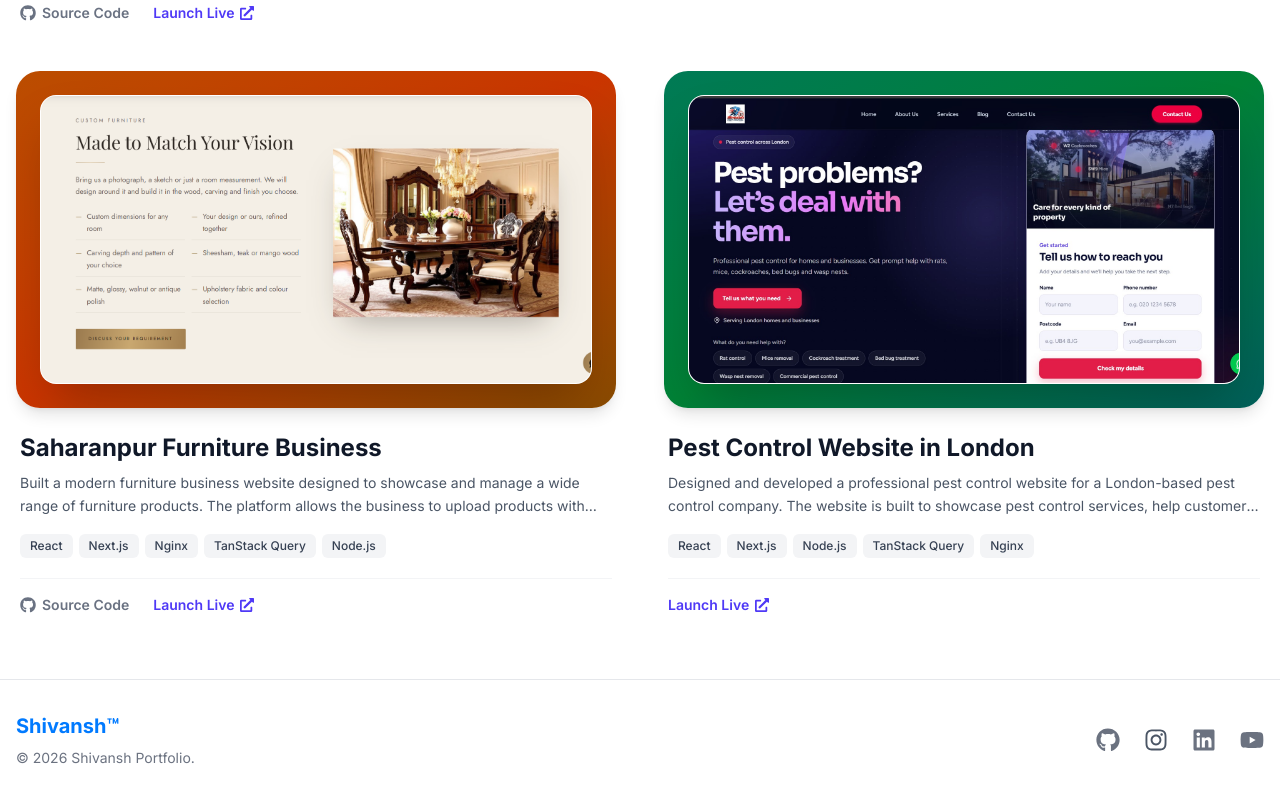
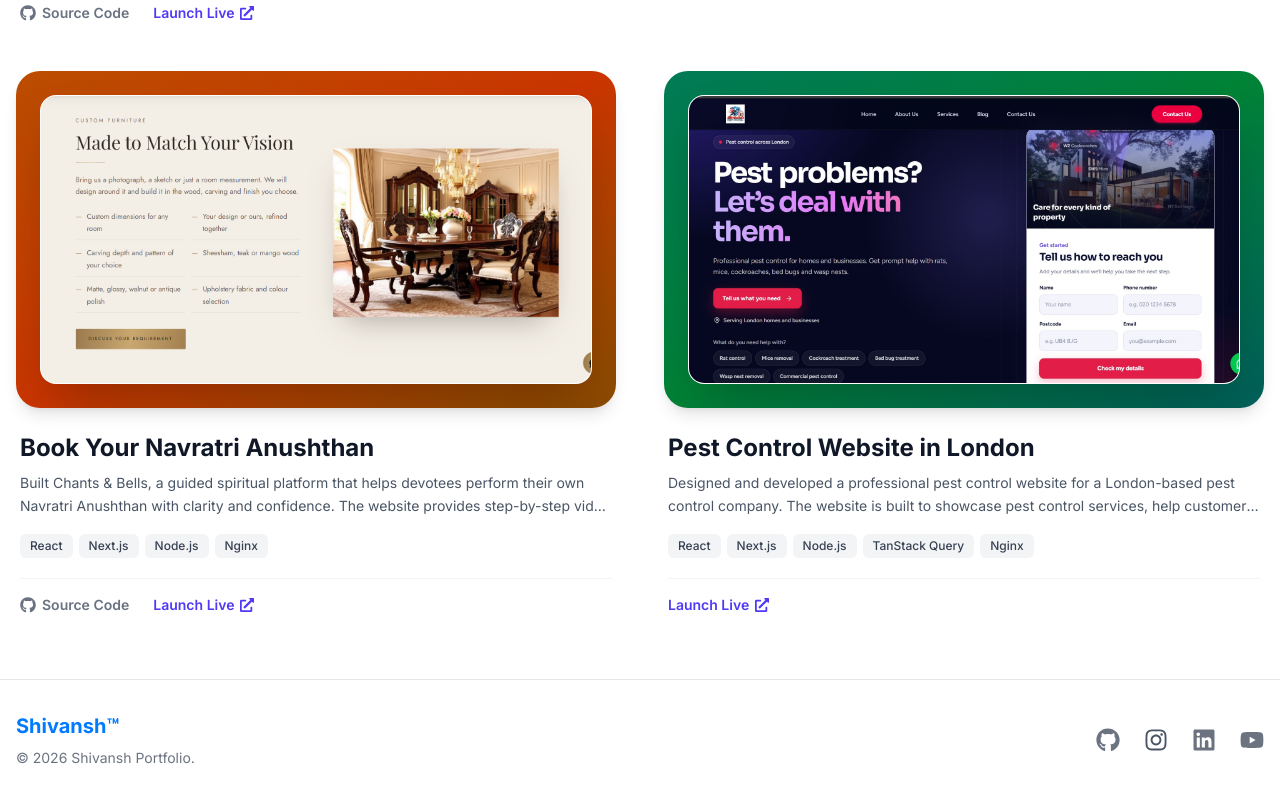
Before and after one commit to ShivanshDeveloper1/Personal, a Next.js app: page /projects in a window 1280 px wide. Shown: the part 2740-3540 px from the top of the page. Built offline with nearby package versions, Linux system fonts and the light colour scheme.

Commit message:
checking

```diff
--- a/contents/projects.ts
+++ b/contents/projects.ts
@@ -188,38 +188,51 @@ export const projects: Project[] = [
   },
 
 {
-    title: "Saharanpur Furniture Business",
+  title: "Book Your Navratri Anushthan",
   bgGradient: "bg-gradient-to-br from-amber-700 via-orange-700 to-yellow-800",
   images: [],
   description:
-      "Built a modern furniture business website designed to showcase and manage a wide range of furniture products. The platform allows the business to upload products with detailed information, organize furniture into categories, and provide customers with a smooth and responsive browsing experience.",
+    "Built Chants & Bells, a guided spiritual platform that helps devotees perform their own Navratri Anushthan with clarity and confidence. The website provides step-by-step video guidance, Sanskrit mantras, Hindi instructions, and ritual preparation support, helping users follow traditional pooja practices at their own pace, from Sankalp and offerings to prayers and completion.",
+
   sections: [
     {
-        heading: "Modern Furniture Product Showcase",
+      heading: "Guided Navratri Anushthan Experience",
       paragraph:
-          "Developed a modern and responsive furniture website that allows customers to explore a wide range of furniture products through a clean and visually appealing interface. Products are presented with images, descriptions, categories, and important details to make browsing easier for customers.",
+        "Developed a dedicated platform that guides devotees through the Navratri Anushthan with professionally recorded videos, Hindi instructions, and Sanskrit mantras. Users can follow the rituals step by step and perform their own pooja with greater clarity, confidence, and convenience.",
     },
     {
-        heading: "Easy Furniture Product Management",
+      heading: "Step-by-Step Ritual Guidance",
       paragraph:
-          "Built the platform to make it simple for the business to upload and manage furniture products. The system supports product information such as names, images, descriptions, categories, and other important details, making it easier to keep the online furniture catalog updated.",
+        "Designed a structured learning experience covering daily guided pooja, Devi Abhishek, Durga Saptashati Paath, and Devi Hawan Vidhi. Users can pause, rewind, repeat instructions, and continue at their own pace, making it easier to follow each ritual without confusion.",
     },
     {
-        heading: "Responsive & User-Friendly Experience",
+      heading: "Seamless Booking & Video Access",
       paragraph:
-          "Designed the website to provide a smooth experience across desktop, tablet, and mobile devices. The clean layout and organized product presentation help customers quickly discover furniture and explore products that match their needs.",
+        "Built a user-friendly journey that helps visitors understand the Anushthan, preview the guided experience, explore what is included, and book their participation. Login and dedicated video access help users return to their purchased content and continue their spiritual journey.",
+    },
+    {
+      heading: "Conversion-Focused & Responsive Design",
+      paragraph:
+        "Created a responsive landing page that communicates the platform's value through clear messaging, video previews, structured content, FAQs, and prominent booking calls to action. The design helps visitors understand how the guided Anushthan works and encourages them to take the next step with confidence.",
     },
   ],
-    details: ["Updated recently", "Live Website"],
-    categories: ["Furniture", "Business", "E-Commerce"],
-    technologies: ["React", "Next.js", "Nginx", "TanStack Query", "Node.js"],
-    githubLink: "https://github.com/ShivanshDeveloper1/Furniture_business.git",
-    demoLink: "https://furniture-business.onrender.com",
+
+  details: ["Live Website", "Guided Spiritual Experience"],
+  categories: ["Spirituality", "Booking Platform", "Video Platform"],
+  technologies: ["React", "Next.js", "Node.js", "Nginx"],
+  githubLink: "https://github.com/ShivanshDeveloper1/Chants-bells.git",
+  demoLink: "https://www.chantsandbells.com",
   image: "/projects/furniture.png",
   city: "Saharanpur",
   flagship: false,
   seo: {
-      secondaryKeywords: ["Saharanpur Wooden Furniture", "Online Furniture Store"],
+    secondaryKeywords: [
+      "Online Navratri Anushthan",
+      "Guided Navratri Pooja",
+      "Durga Saptashati Paath",
+      "Online Pooja Guidance",
+      "Navratri Pooja Vidhi",
+    ],
   },
 },
 {
```
Also changed, not shown: public/pest-control-website-london.webp (added). Lines whose indentation alone changed are shown as unchanged.
